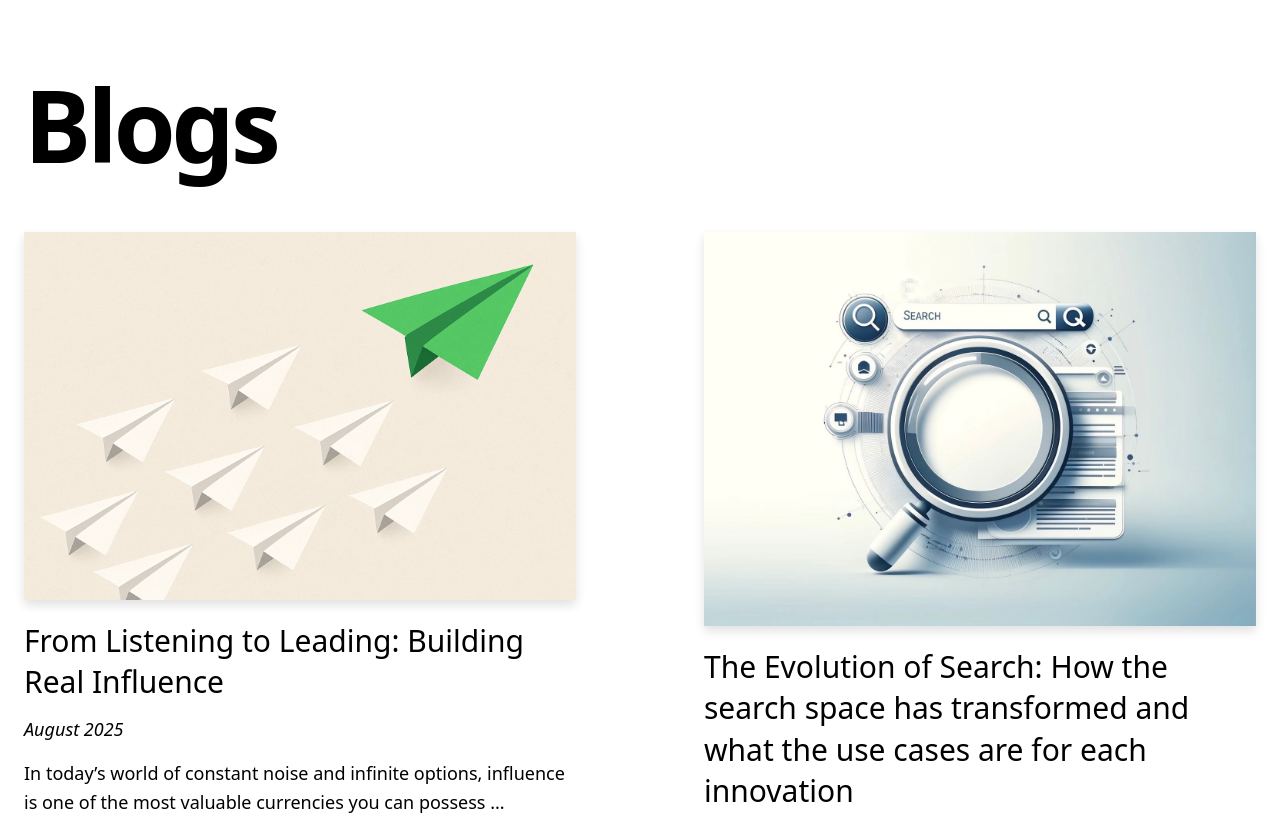
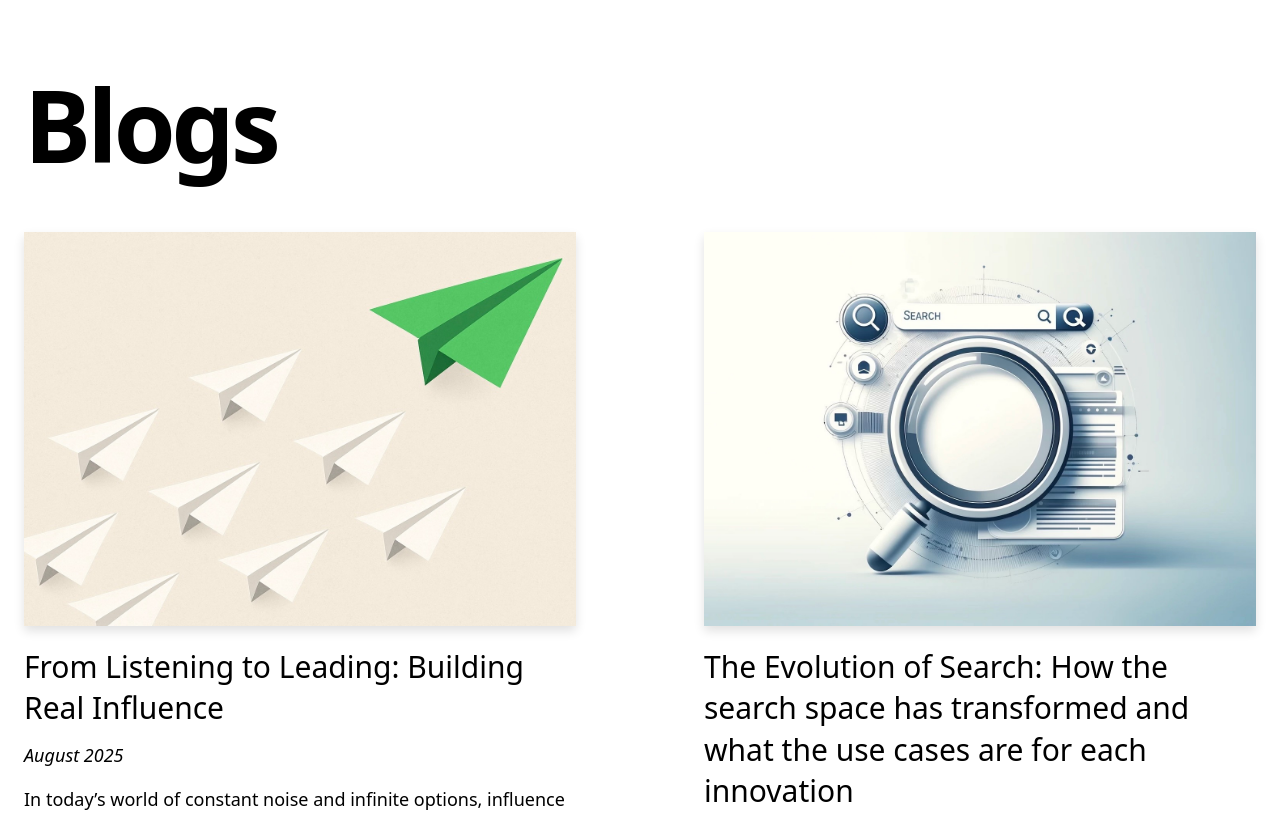
Before and after one commit to hadpeter/hadleypeterson-info, a Next.js app: page /blogs in a window 1280 px wide. Shown: the top 815 px of the page. Built offline with nearby package versions, Linux system fonts and the light colour scheme.

Commit message:
image size fix

```diff
--- a/app/blogs/page.js
+++ b/app/blogs/page.js
@@ -10,7 +10,7 @@ export default function Blogs() {
     var posts = [
         {
             "title": "From Listening to Leading: Building Real Influence",
-            "coverImage": "/influence.png",
+            "coverImage": "/influence.jpeg",
             "date": "August 2025",
             "author": author,
             "link": "https://hadleypeterson.substack.com/p/from-listening-to-leading-building",
```
Also changed, not shown: public/influence.jpeg (added), public/influence.png (deleted).
